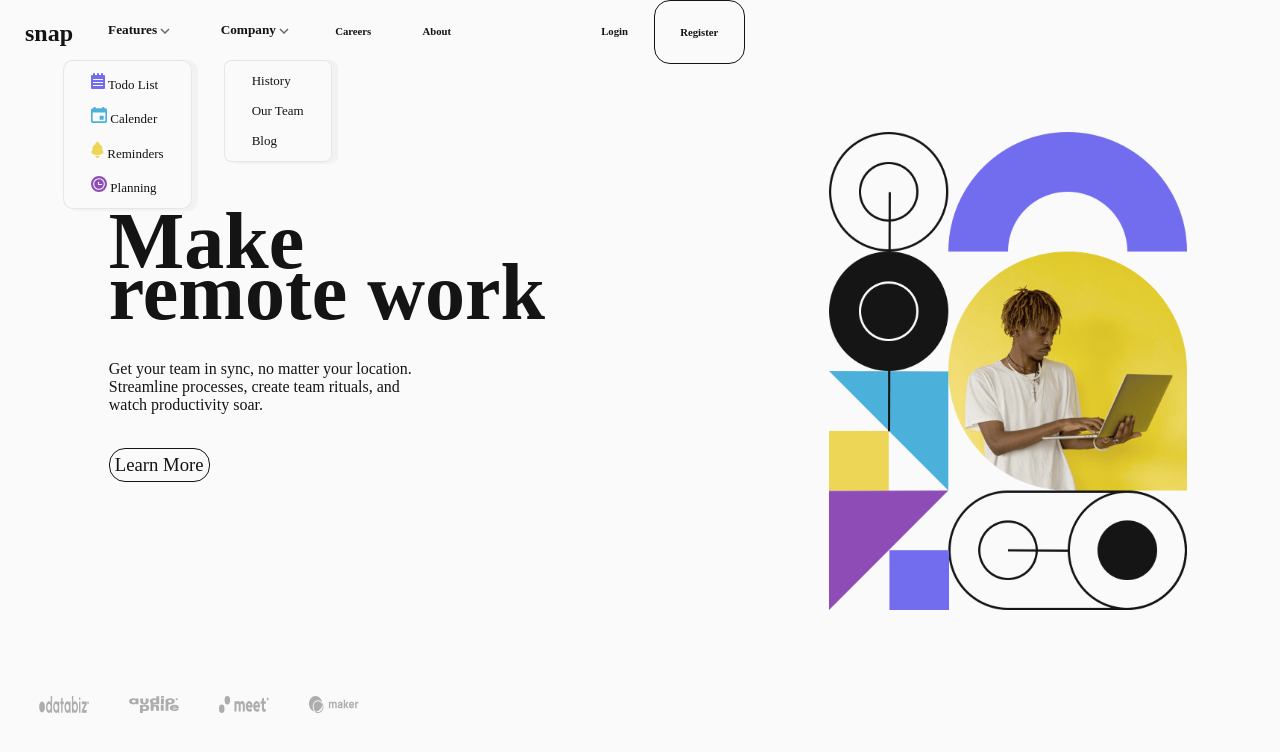
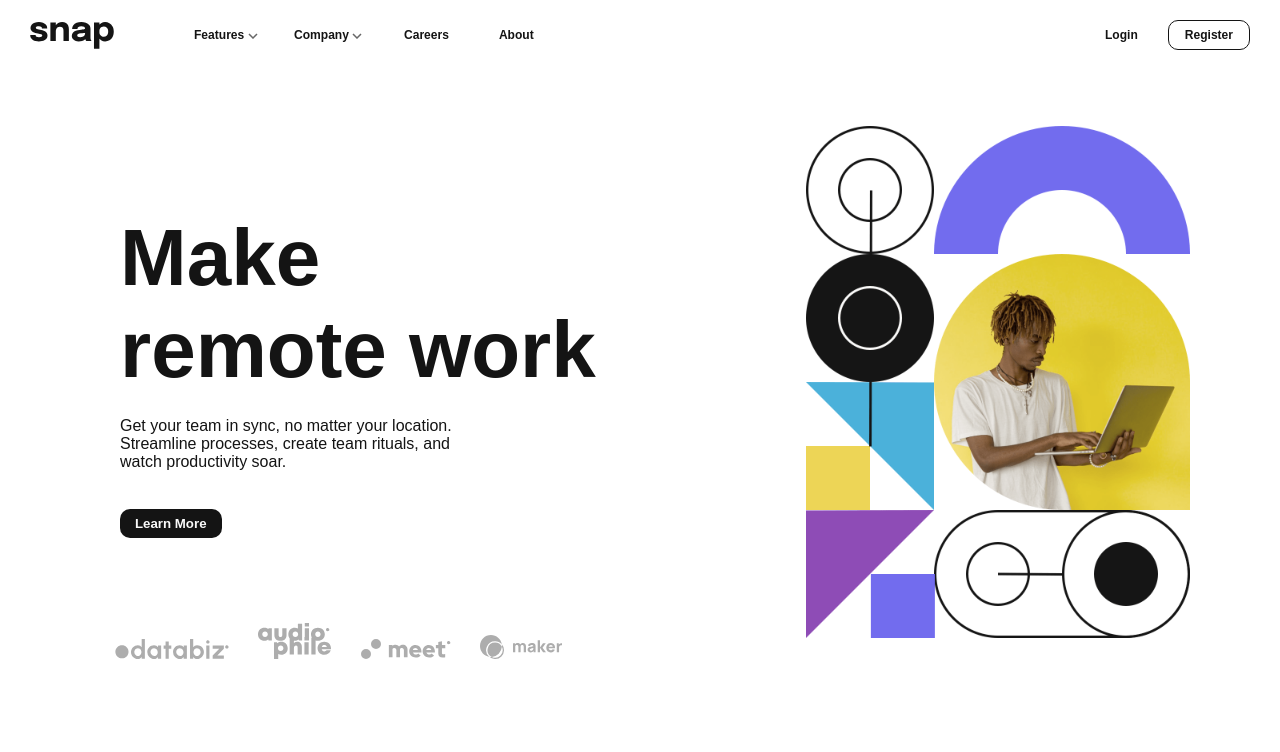
Before and after one commit to immortallight/snap, a plain HTML site: page index.html in a window 1280 px wide. Drawn offline with Linux system fonts and the light colour scheme.

Commit message:
mark-ups

```diff
--- a/index.html
+++ b/index.html
@@ -4,93 +4,73 @@
     <meta charset="UTF-8" />
     <meta http-equiv="X-UA-Compatible" content="IE=edge" />
     <meta name="viewport" content="width=device-width, initial-scale=1.0" />
+    <title>Document</title>
     <link rel="stylesheet" href="style.css" />
-    <title>Document</title>
+    <link rel="preconnect" href="https://fonts.googleapis.com" />
+    <link rel="preconnect" href="https://fonts.gstatic.com" crossorigin />
+    <link
+      href="https://fonts.googleapis.com/css2?family=Epilogue&display=swap"
+      rel="stylesheet"
+    />
   </head>
   <body>
-    <div class="container">
-      <nav class="allNav">
-        <div class="wrapper">
-          <div class="logo"><h2>snap</h2></div>
-
-          <div class="nav-list">
-            <div class="q-ans one">
-              <div class="question">
-                <h5>
+    <div class="topSections">
+      <div class="leftTop">
+        <h2><img src="/images/logo.svg" alt="" /></h2>
+        <div class="dropheader forFeature">
+          <h6 class="featuresDrop-down">
             Features <img src="/images/icon-arrow-down.svg" alt="" />
-                </h5>
-              </div>
-              <div class="answer-title">
-                <div class="drop-asnwer">
-                  <img src="/images/icon-todo.svg" alt="" /> Todo List
-                </div>
-                <div class="drop-asnwer">
-                  <img src="/images/icon-calendar.svg" alt="" /> Calender
-                </div>
-                <div class="drop-asnwer">
-                  <img src="/images/icon-reminders.svg" alt="" /> Reminders
-                </div>
-                <div class="drop-asnwer">
-                  <img src="/images/icon-planning.svg" alt="" /> Planning
-                </div>
+          </h6>
+          <div class="dropAnswer feature-drop-answer">
+            <ul>
+              <li><img src="/images/icon-todo.svg" alt="" /> Todo List</li>
+              <li><img src="/images/icon-calendar.svg" alt="" /> Calender</li>
+              <li><img src="/images/icon-reminders.svg" alt="" /> Reminder</li>
+              <li><img src="/images/icon-planning.svg" alt="" /> Planning</li>
+            </ul>
           </div>
         </div>
 
-            <div class="q-ans two">
-              <div class="question">
-                <h5>
+        <div class="dropheader forCompany">
+          <h6 class="comapanyDrop-down">
             Company <img src="/images/icon-arrow-down.svg" alt="" />
-                </h5>
-              </div>
-
-              <div class="answer-title">
-                <div class="drop-asnwer">History</div>
-                <div class="drop-asnwer">Our Team</div>
-                <div class="drop-asnwer">Blog</div>
+          </h6>
+          <div class="dropAnswer company-drop-answer">
+            <ul>
+              <li>History</li>
+              <li>Our Team</li>
+              <li>Blog</li>
+            </ul>
           </div>
         </div>
-
-            <!-- <div class="q-ans3"> -->
-            <div class="outter-wrapper">
-              <div class="links">
+        <div class="leftLinks">
           <h6><a href="#">Careers</a></h6>
-              </div>
-              <div class="links">
           <h6><a href="#">About</a></h6>
         </div>
       </div>
-            <div class="inner-wrapper">
-              <div class="links">
+      <div class="rightTop">
         <h6><a href="#">Login</a></h6>
-              </div>
-              <div class="links">
-                <h6><a href="#">Register</a></h6>
+        <h6><a class="reg" href="#">Register</a></h6>
       </div>
     </div>
-            <!-- </div> -->
-          </div>
-        </div>
-      </nav>
-
-      <article>
+    <div class="middleSection">
       <h1>
-          Make
-          <span>remote work</span>
+        Make <br />
+        remote work
       </h1>
       <p>
-          Get your team in sync, no matter your location. <br />
-          Streamline processes, create team rituals, and <br />
-          watch productivity soar.
+        Get your team in sync, no matter your location. Streamline processes,
+        create team rituals, and watch productivity soar.
       </p>
-        <h3>Learn More</h3>
-      </article>
-      <div class="icon">
+      <h5>Learn More</h5>
+    </div>
+    <div class="iconSection">
       <img src="/images/client-databiz.svg" alt="" />
       <img src="/images/client-audiophile.svg" alt="" />
       <img src="/images/client-meet.svg" alt="" />
       <img src="/images/client-maker.svg" alt="" />
     </div>
-    </div>
+
     <script src="/index.js"></script>
   </body>
 </html>
--- a/index.js
+++ b/index.js
@@ -1,14 +1,12 @@
-// document.querySelectorAll(".question").forEach((question) =>question.addEventListener("click", () => {
-
-//     if(question.parentNode.classList.contains("active")){
-
-//         question.parentNode.classlist.toggle("active")
-//  }
-//  else{
-//      document.querySelectorAll(".question").forEach(question => question.parentNode.classList.remove("active"))
-
-//      question.parentNode.classList.add("active")
-//  }
+// alert  ("hello")
+// document.querySelectorAll("new").addEventListener("click", myToggler);
+// function myToggler(){
+//     document.querySelectorAll(dropAnswer).forEach.toggle("show")
+// }
 
 
-// }))
+
+document.getElementsByClassName("featuresDrop-down").addEventListener("click", myFeature);
+function myFeature(){
+    getElementsByClassName("feature-drop-answer").style.display = "block"
+}
--- a/style.css
+++ b/style.css
@@ -1,171 +1,145 @@
-:root {
-  --Almost-White: hsl(0, 0%, 98%);
-  --Medium-Gray: hsl(0, 0%, 41%);
-  --Almost-Black: hsl(0, 0%, 8%);
+body {
+  box-sizing: border-box;
+
+  background-image: url(/images/image-hero-desktop.png);
+  background-size: 30%;
+  background-position: 90% 50%;
+  background-repeat: no-repeat;
+  color: hsl(0, 0%, 8%);
+  font-family: sans-serif;
+  margin: 0;
+  padding: 0;
 }
 
-* {
-  box-sizing: border-box;
+/* global declerations */
+a {
+  text-decoration: none;
+  color: hsl(0, 0%, 8%);
+  cursor: pointer;
 }
-body {
-  padding: 0;
-  margin: 0;
-  font-family: ;
-  background-color: var(--Almost-White);
-  color: var(--Almost-Black);
+a:hover {
+  font-weight: bolder;
 }
-.container {
-  background-image: url(/images/image-hero-desktop.png);
-  background-size: 28%;
-  background-repeat: no-repeat;
-  background-position: 90% 80%;
+h5,
+h6 {
+  cursor: pointer;
 }
-.logo {
-  display: inline-block;
-  height: 25%;
+.show{
+  display:block;
 }
-.allNav {
+
+.topSections {
   display: flex;
   justify-content: space-between;
+  font-size: large;
+}
+.leftTop {
+  display: flex;
+  margin: 0 0 0 30px;
+}
+.leftTop h6 {
+}
+.leftTop h6:hover {
+  font-weight: bolder;
+}
+.rightTop {
+  display: flex;
+}
+.leftTop h2 {
+  height: 40px;
+}
+.rightTop h6 {
+  margin-right: 30px;
+}
+.featuresDrop-down {
+  width: 70px;
+  margin-left: 80px;
+}
+.comapanyDrop-down {
+  width: 100px;
+  margin-right: 30px;
+}
+.leftLinks {
+  display: flex;
+  position: relative;
+  right: 20px;
+}
+.leftLinks h6 {
   margin-right: 50px;
+}
+.reg {
+  border: 1px solid hsl(0, 0%, 8%);
+  border-radius: 10px;
+  padding: 7px 16px;
+}
+/* drop answers */
+.dropheader{
+  /* position: relative; */
+  display: inline-block;
+}
+.forCompany{
+  margin-left: 30px;
+}
+
+.dropAnswer {
+  border: 1px solid hsl(0, 0%, 90%);
+  border-radius: 8%;
+  box-shadow: 0px 8px 16px 0px rgba(0,0,0,0.2);
+  margin: auto 40px auto 0;
+  position: absolute;
+  z-index: 3;
+  display: none;
+
+}
+.dropAnswer ul {
+  padding: 0 25px;
+}
+
+.dropAnswer li {
+  list-style-type: none;
+  font-size: 80%;
+  width: fit-content;
+  padding: 5px;
+}
+
+/* middle sections */
+
+.middleSection {
+  margin-left: 120px;
+  margin-top: 140px;
+  position: relative;
+  bottom: 13px;
+}
+.middleSection h1 {
+  display: inline-block;
+  width: 50%;
+  font-size: 80px;
+  margin-top: 0;
+  margin-bottom: 21px;
+}
+.middleSection p {
+  margin-top: 0;
+  width: 30%;
+}
+.middleSection h5 {
+  background-color: hsl(0, 0%, 8%);
+  border-radius: 10px;
+  color: hsl(0, 0%, 98%);
+  display: inline-block;
+  padding: 7px 15px;
+}
+.middleSection h5:hover {
+  background-color: hsl(0, 0%, 98%);
+  border: solid hsl(0, 0%, 8%) 1px;
+  color: hsl(0, 0%, 8%);
+}
+.iconSection {
+  margin: 50px 0 100px 90px;
+}
+.iconSection img {
   margin-left: 25px;
 }
-.wrapper {
-  display: flex;
-  /* margin-left: 35px; */
+
+@media screen(max-width: 800px) {
+
 }
-
-.nav-list {
-  display: flex;
-  margin-left: 35px;
-}
-.outter-wrapper {
-  display: flex;
-  position: relative;
-  left: -99px;
-}
-
-.inner-wrapper {
-  display: flex;
-}
-.inner-wrapper .links:nth-of-type(2) {
-  border: 1px solid var(--Almost-Black);
-  display: inline-block;
-  border-radius: 16px;
-  height: fit-content;
-  padding: ;
-}
-
-.q-ans.two h5 {
-  position: relative;
-  left: -48px;
-}
-.links a {
-  margin: 0 1.6rem;
-  text-decoration: none;
-  color: var(--Almost-Black);
-}
-.drop-asnwer {
-  font-size: 13px;
-  padding: 7px 7px;
-}
-.answer-title {
-  border: 1px solid hsl(0, 0%, 90%);
-  border-radius: 7%;
-  box-shadow: 5px 1px 1px 1px hsl(0, 0%, 95%);
-  margin-right: 2rem;
-  padding: 5px 20px;
-  position: relative;
-  left: -45px;
-}
-article {
-  margin-left: 6.8rem;
-  position: relative;
-  top: -60px;
-}
-article h1 {
-  font-weight: 700;
-  font-size: 5rem;
-  line-height: 3.2rem;
-}
-article p {
-  position: relative;
-  top: -25px;
-}
-article span {
-  display: block;
-}
-
-article h3 {
-  font-weight: 500;
-  border: 1px solid var(--Almost-Black);
-  display: inline-block;
-  border-radius: 16px;
-  padding: 5px;
-  position: relative;
-  top: -25px;
-}
-.icon {
-  margin-bottom: 5rem;
-  margin-left: 6.8rem;
-}
-.icon img {
-  margin-left: 1.5rem;
-}
-
-@media (max-width: 700px) {
-  body {
-    padding: 0;
-    margin: 0;
-  }
-  .container {
-    background-image: url(/images/image-hero-mobile.png);
-    background-size: 96%;
-    background-position: 0 17%;
-    display: grid;
-    grid-template-columns: 1fr;
-    grid-template-rows: 100 1fr 100;
-    grid-gap: 9rem;
-    position: relative;
-  }
-  .nav-list {
-    display: none;
-  }
-  article {
-    position: relative;
-    top: 75%;
-    left: -16%;
-    /* justify-content: center; */
-    /* align-items: center; */
-  }
-  article h1 {
-    font-size: 2.5rem;
-  }
-  article span {
-    display: inline-block;
-  }
-  article p {
-    text-align: center;
-    /* position: relative; */
-    /* right: 10%; */
-  }
-  article h3 {
-    color: var(--Almost-White);
-    background-color: var(--Almost-Black);
-    margin-left: 30%;
-    border-radius: 13px;
-    padding: 15px;
-  }
-}
-
-.icon {
-  display: flex;
-  position: relative;
-  top: 90px;
-  left: -90px;
-}
-.icon img {
-  width: 50px;
-  height: 17px;
-  margin: 20px;
-}
```
Also changed, not shown: 1 other file. Lines whose indentation alone changed are shown as unchanged.
